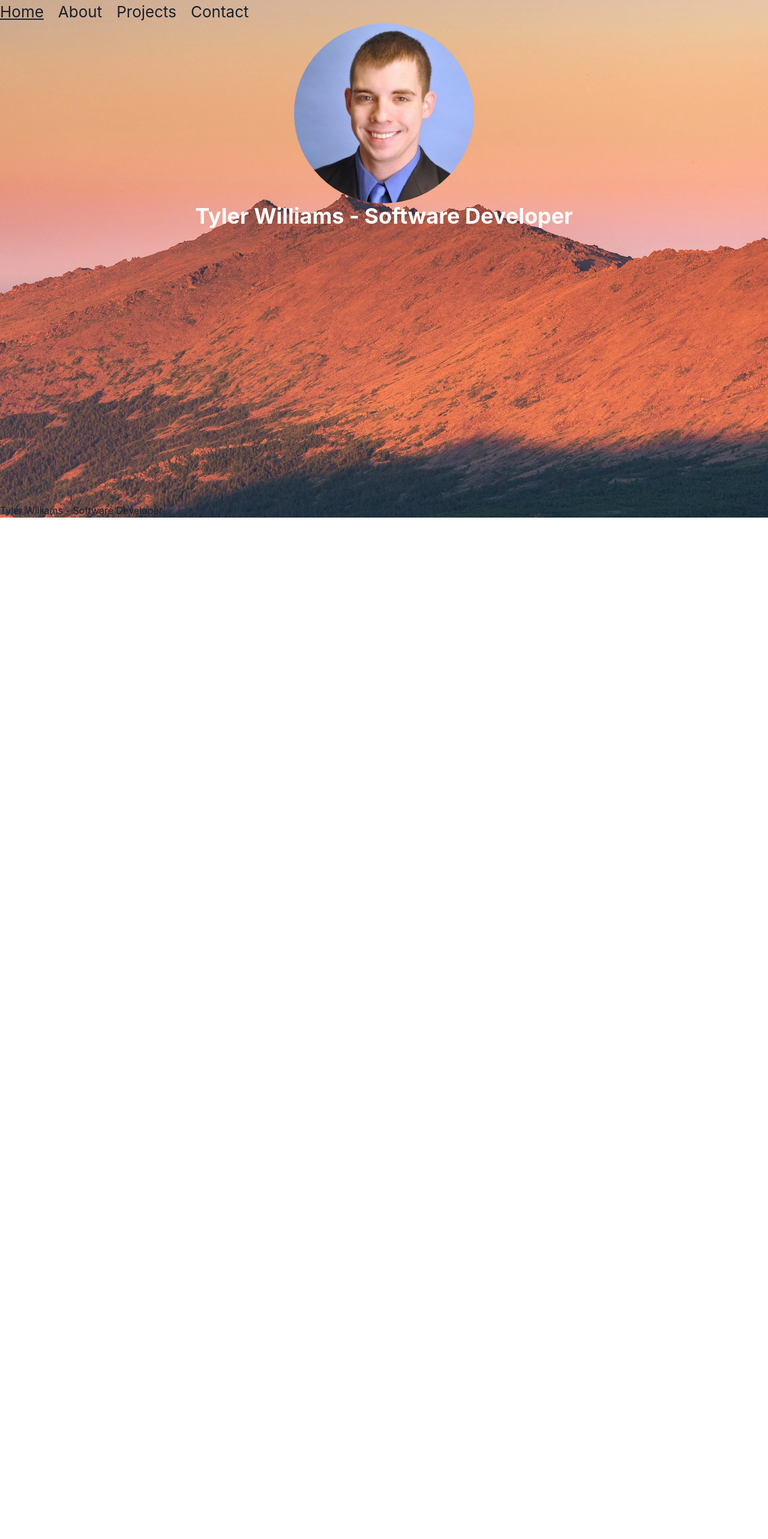
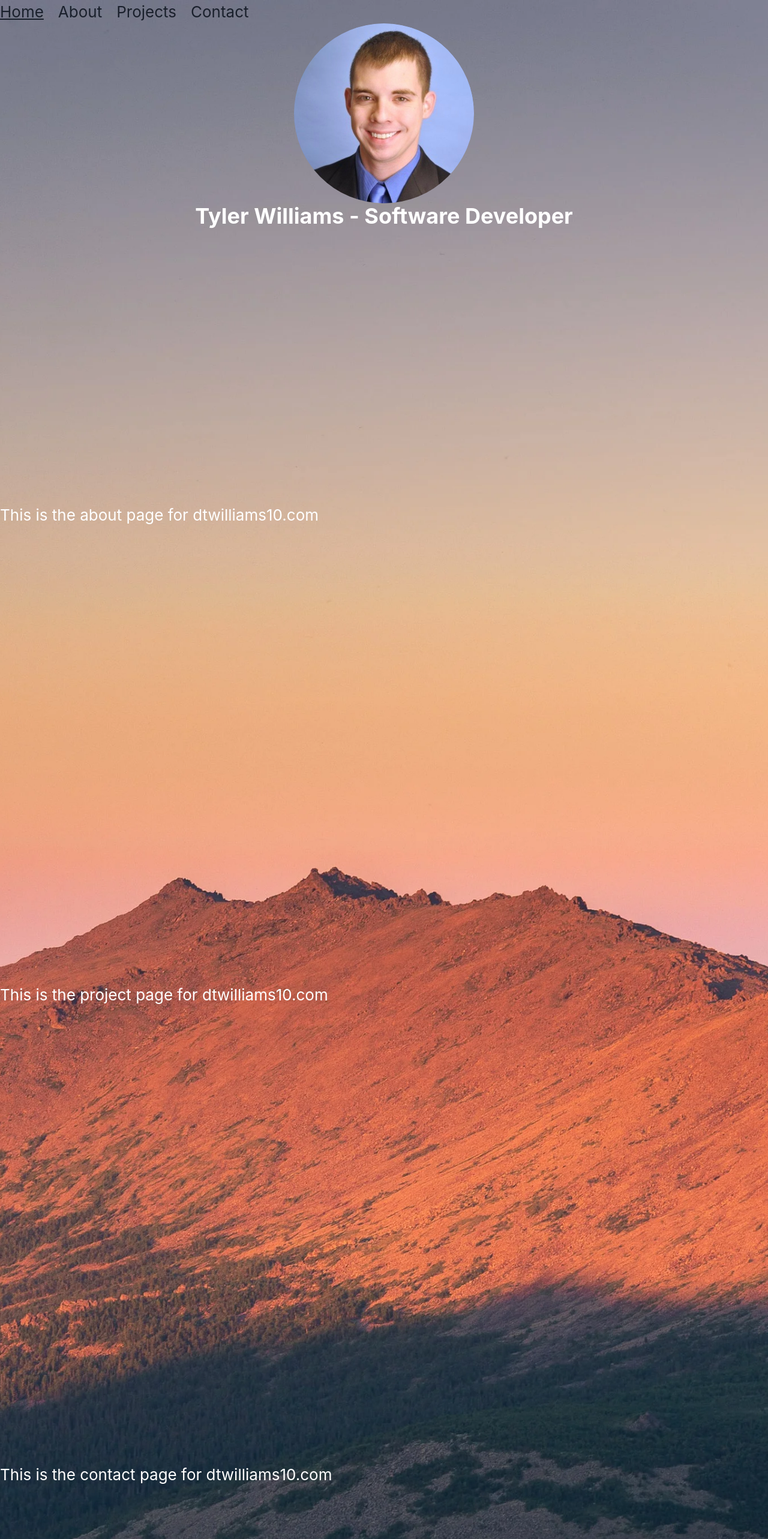
Before and after one commit to dtwilliams10/dtwilliams10.com, a React (Create React App) app: page / in a window 1280 px wide. Shown: the top 2566 px of the page at 60% size. Before the commit the page ends 863 px from the top, so only its background shows below. Built offline with nearby package versions, Linux system fonts and the light colour scheme.

Commit message:
Changed over to Single Page App.

```diff
--- a/src/App.tsx
+++ b/src/App.tsx
@@ -1,5 +1,4 @@
 import React from 'react';
-import { BrowserRouter as Router, Switch, Route } from 'react-router-dom'
 import './App.css';
 import Header from './components/Header';
 import Footer from './components/Footer';
@@ -11,16 +10,12 @@ import ContactPage from './pages/Contact';
 function App() {
   return (
     <div className="body">
-      <Router>
-        <Header/>
-            <Switch>
-              <Route path="/projects" component={ProjectPage}/>
-              <Route path="/contact" component={ContactPage}/>
-              <Route path="/about" component={AboutPage}/>
-              <Route path="/" component={HomePage}/>
-            </Switch>
-        <Footer/>
-      </Router>
+      <Header/>
+      <HomePage/>
+      <AboutPage/>
+      <ProjectPage/>
+      <ContactPage/>
+      <Footer/>
     </div>
     );
 }
--- a/src/components/Header.tsx
+++ b/src/components/Header.tsx
@@ -1,15 +1,14 @@
 import React from 'react';
-import { Link as RouterLink } from 'react-router-dom';
 import { Link, HStack } from '@chakra-ui/react';
 
 function Header() {
         return (
                 <div className="nav">
                     <HStack spacing={6}>
-                        <Link as={RouterLink} to="/">Home</Link>
-                        <Link as={RouterLink} to="/about">About</Link>
-                        <Link as={RouterLink} to="/projects">Projects</Link>
-                        <Link as={RouterLink} to="/contact">Contact</Link>
+                        <Link to="/">Home</Link>
+                        <Link to="/about">About</Link>
+                        <Link to="/projects">Projects</Link>
+                        <Link to="/contact">Contact</Link>
                     </HStack>
                 </div>
             );
```
